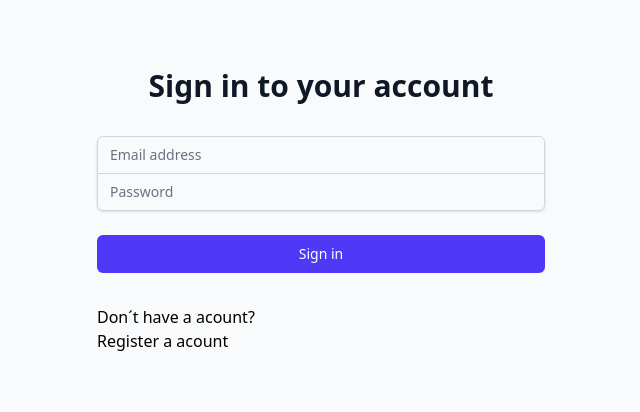
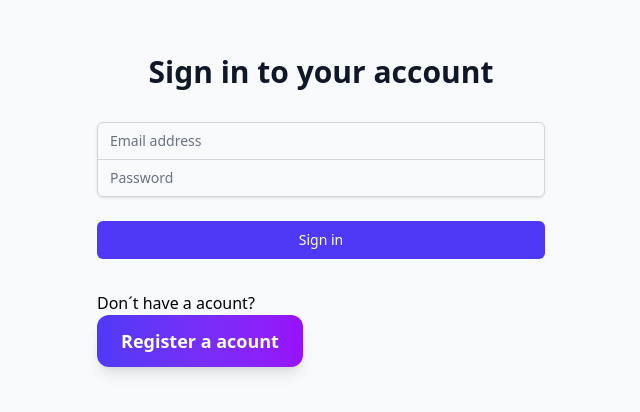
Before and after one commit to JoseGermanx/HabitTracker, a React (Vite) app in the folder habit-tracker/: page /login in a window 1280 px wide. Shown: the part 202-614 px from the top of the page, without its empty margins (319-959 px from the left). Built offline with nearby package versions, Linux system fonts and the light colour scheme.

Commit message:
button register style

```diff
--- a/habit-tracker/src/components/auth/Login.jsx
+++ b/habit-tracker/src/components/auth/Login.jsx
@@ -89,7 +89,9 @@ const Login = ({ onLogin }) => {
         </form>
         <div>
           <h3>Don´t have a acount?</h3>
-          <Link to={"/register"}>Register a acount</Link>
+          <button
+            className="w-full sm:w-auto px-6 py-3 bg-gradient-to-r from-indigo-600 to-purple-600 text-white text-lg font-semibold rounded-xl shadow-lg hover:shadow-xl transform hover:-translate-y-0.5 transition-all duration-200 focus:outline-none focus:ring-2 focus:ring-offset-2 focus:ring-purple-500"
+          ><Link to={"/register"}>Register a acount</Link></button>
         </div>
       </div>
     </div>
```
